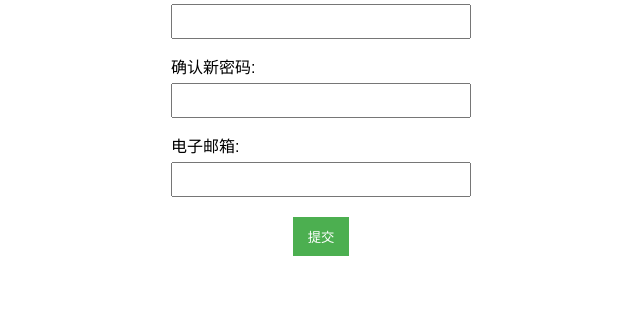
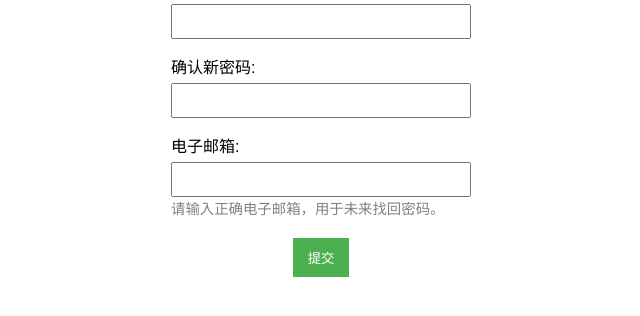
Before and after one commit to Liuzhikailzk/teamwork, a Flask app: page /change_password in a window 1280 px wide. Shown: the part 130-446 px from the top of the page, without its empty margins (319-959 px from the left). Run offline with Flask 3, Linux system fonts and the light colour scheme.

Commit message:
添加邮箱描述

```diff
--- a/templates/change_password.html
+++ b/templates/change_password.html
@@ -51,6 +51,10 @@
             color: red;
             font-size: 0.9em;
         }
+        .info {
+            font-size: 0.9em;
+            color: grey;
+        }
     </style>
 </head>
 <body>
@@ -69,6 +73,7 @@
         <div class="form-group">
             <label for="email">电子邮箱:</label>
             <input type="email" id="email">
+            <div class="info">请输入正确电子邮箱，用于未来找回密码。</div>
         </div>
         <div class="form-group">
             <button id="change_password" onclick="changePassword()">提交</button>
@@ -146,6 +151,11 @@
                 return;
             }
 
+            if (!validateEmail(email)) {
+                $('#message').text('请输入正确的电子邮箱');
+                return;
+            }
+
             $.post('/change_password', {phone: phone, new_password: new_password, confirm_password: confirm_password, email: email}, function(response) {
                 $('#message').text(response.message);
                 if (response.success) {
@@ -154,6 +164,11 @@
                 }
             });
         }
+
+        function validateEmail(email) {
+            const re = /^[^\s@]+@[^\s@]+\.[^\s@]+$/;
+            return re.test(email);
+        }
     </script>
 </body>
 </html>
```
